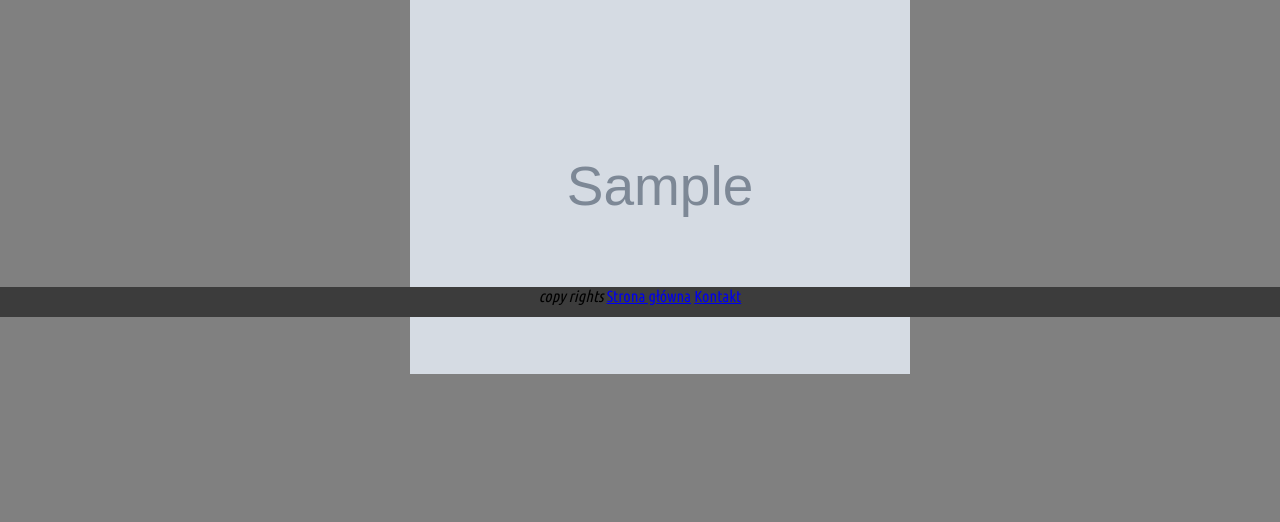
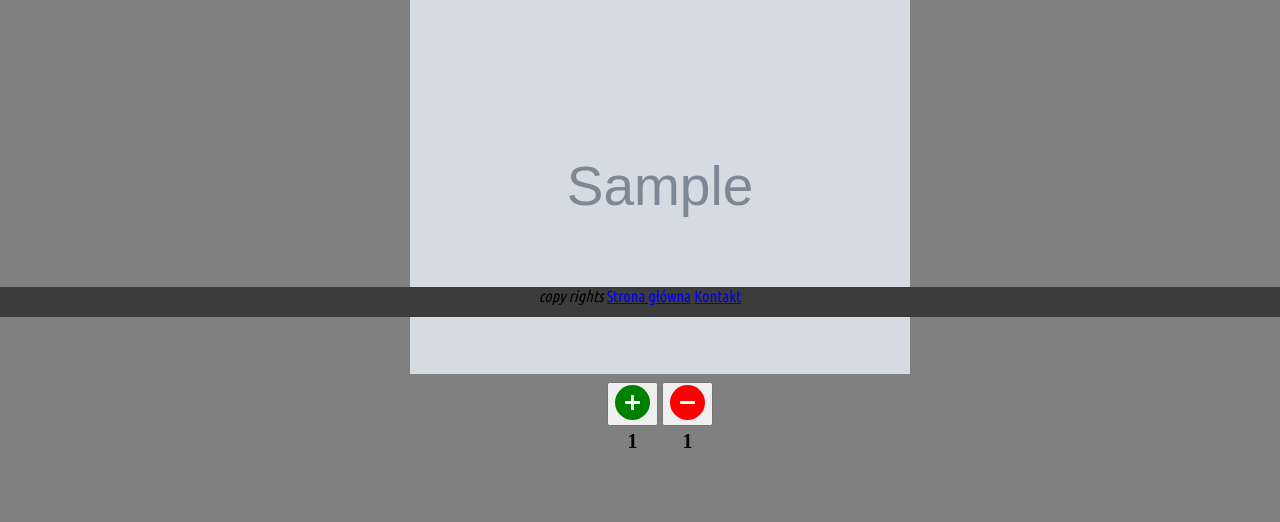
Before and after one commit to dzwiedz90/flying_monthy, a Django app: page / in a window 1280 px wide. Shown: the part 483-1005 px from the top of the page. Before the commit the page ends 857 px from the top, so only its background shows below. Run offline with Django 3.2, Linux system fonts and the light colour scheme; tables that the repository leaves empty hold one stand-in row (values such as "Sample post"); grey boxes marked "Sample" are stand-in pictures; lists and menus that the app fills with data are empty.

Commit message:
oceny plus i minus

```diff
--- a/flying_monthy/urls.py
+++ b/flying_monthy/urls.py
@@ -6,8 +6,10 @@ from users.views import main_page_view, register, logout, profile, users_list, \
     change_user_status
 from users.api.views import user_profile_rest
 from posts.views import PostCreateView, MemeRestApi, GetMemesOfUser, \
-    PostDetailView
+    PostDetailView, like_post, dislike_post
 from comments.views import CommentRestApi, GetCommentsOfUser, add_comment
+
+from django.conf.urls import url
 
 urlpatterns = [
     path('admin/', admin.site.urls),
@@ -26,9 +28,13 @@ urlpatterns = [
     path('post/api/memes/', MemeRestApi.as_view(), name='post/api/memes/'),
     path('post/api/user_memes/', GetMemesOfUser.as_view(), name='user_memes'),
     path('api/users/user_profile', user_profile_rest, name='user_profile'),
-    path('comments/api/comments/', CommentRestApi.as_view(), name='comments/api/comments/'),
-    path('comments/api/user_memes/', GetCommentsOfUser.as_view(), name='user_comments'),
+    path('comments/api/comments/', CommentRestApi.as_view(),
+         name='comments/api/comments/'),
+    path('comments/api/user_memes/', GetCommentsOfUser.as_view(),
+         name='user_comments'),
     path('comments/add/<int:pk>/', add_comment, name='add_comment'),
+    url(r'^like/$', like_post, name='like_post'),
+    url(r'^dislike/$', dislike_post, name='dislike_post')
 ] + static(settings.STATIC_URL, document_root=settings.STATIC_ROOT)
 if settings.DEBUG:
     urlpatterns += static(settings.MEDIA_URL, document_root=settings.MEDIA_ROOT)
--- a/posts/models.py
+++ b/posts/models.py
@@ -16,6 +16,9 @@ class Post(models.Model):
                                  on_delete=models.DO_NOTHING)
     created_on = models.DateTimeField(auto_now_add=True)
     author = models.ForeignKey(User, on_delete=models.CASCADE)
+    likes = models.ManyToManyField(User, related_name='likes', blank=True)
+    dislikes = models.ManyToManyField(User, related_name='dislikes',
+                                      blank=True)
 
     def __str__(self):
         return self.title
--- a/static/style.css
+++ b/static/style.css
@@ -113,3 +113,50 @@ body
 {
     display: none;
 }
+
+.plus {
+  --t:2px;   /* Thickness */
+  --l:40px;  /* size of the symbol */
+  --s:10px;  /* space around the symbol */
+  --c1:#fff; /* Plus color*/
+  --c2:#000; /* background color*/
+
+  display:inline-block;
+  width:var(--l);
+  height:var(--l);
+  padding:var(--s);
+  box-sizing:border-box; /*Remove this if you don't want space to be included in the size*/
+
+  background:
+    linear-gradient(var(--c1),var(--c1)) content-box,
+    linear-gradient(var(--c1),var(--c1)) content-box,
+    var(--c2);
+  background-position:center;
+  background-size: 100% var(--t),var(--t) 100%;
+  background-repeat:no-repeat;
+}
+
+.minus {
+  --t:2px;   /* Thickness */
+  --l:40px;  /* size of the symbol */
+  --s:10px;  /* space around the symbol */
+  --c1:#fff; /* Plus color*/
+  --c2:#000; /* background color*/
+
+  display:inline-block;
+  width:var(--l);
+  height:var(--l);
+  padding:var(--s);
+  box-sizing:border-box; /*Remove this if you don't want space to be included in the size*/
+
+  background:
+    linear-gradient(var(--c1),var(--c1)) content-box,
+    var(--c2);
+  background-position:center;
+  background-size: 100% var(--t),var(--t) 100%;
+  background-repeat:no-repeat;
+}
+
+.radius {
+  border-radius:50%;
+}
--- a/users/templates/memes/list.html
+++ b/users/templates/memes/list.html
@@ -25,10 +25,32 @@
         {% for post in memes %}
         <h2>{{ post.title }}</h2>
         <h3>{{ post.author }}</h3>
-        <h4>{{ post.category}}, Creation date: {{ post.created_on}}</h4>
+        <h4>{{ post.category }}, Creation date: {{ post.created_on }}</h4>
         <a href="{% url 'post-detail' post.id %}"><img width="500" src="{{ post.cover.url}}" alt="{{ post.title }}"></a>
+        <table style="margin: 0px auto;">
+        <tr>
+            <th>
+                <form action="{% url 'like_post' %}" method="POST">
+                    {% csrf_token %}
+                        <button type="submit" name="post_id" value="{{ post.id }}" class="btn btn-primary"><div class="plus radius" style="--l:35px;--t:3px;--c2:green"></div></button>
+                </form>
+            </th>
+            <th>
+                <form action="{% url 'dislike_post' %}" method="POST">
+                    {% csrf_token %}
+                        <button type="submit" name="post_id" value="{{ post.id }}" class="btn btn-primary"><div class="minus radius" style="--l:35px;--t:3px;--c2:red"></div></button>
+                </form>
+            </th>
+        </tr>
+        <tr>
+            <th>{{ post.likes.count }}</th>
+            <th>{{ post.dislikes.count }}</th>
+        </tr>
+        </table>
         {% endfor %}
     </ul>
+
+
 
     <br>
     {% if memes.has_other_pages %}
```
Also changed, not shown: posts/views.py (+31 -0 lines).
